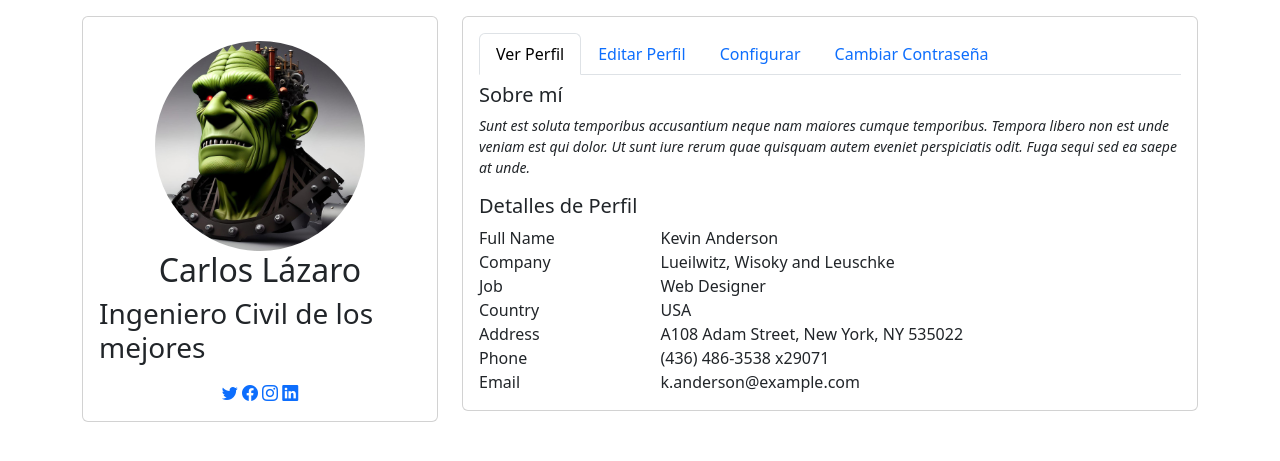
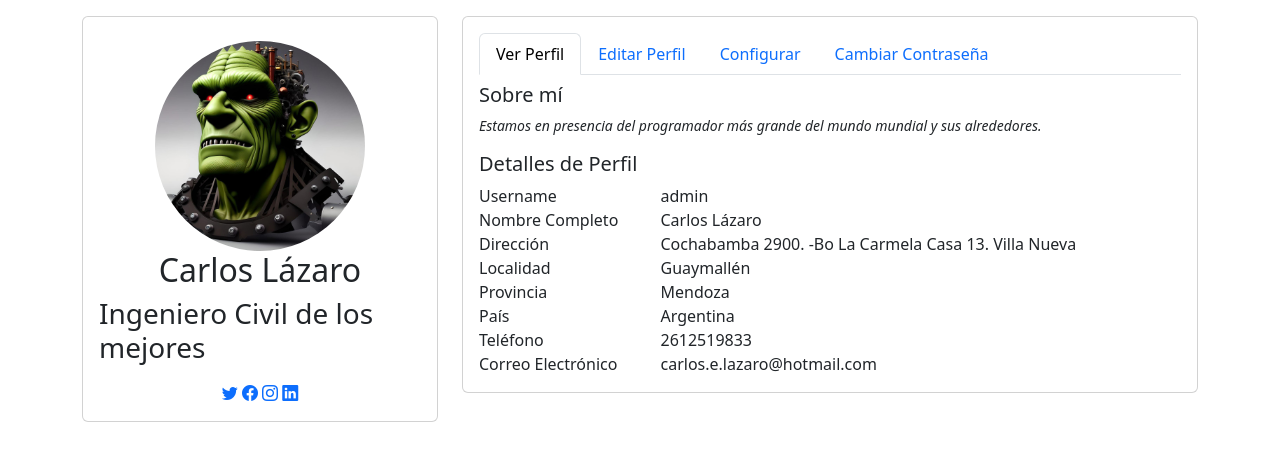
Before and after one commit to celazaro/ManejoUsuarios, a Django app: page /autorizados/perfil/ in a window 1280 px wide. Shown: the part 158-619 px from the top of the page. Run offline with Django 5.2, Linux system fonts and the light colour scheme; a user stored in the database is signed in.

Commit message:
Edición de Usuarios

```diff
--- a/templates/user/perfil.html
+++ b/templates/user/perfil.html
@@ -93,283 +93,238 @@
               >
                 <h5 class="card-title">Sobre mí</h5>
                 <p class="small fst-italic">
-                  Sunt est soluta temporibus accusantium neque nam maiores
-                  cumque temporibus. Tempora libero non est unde veniam est qui
-                  dolor. Ut sunt iure rerum quae quisquam autem eveniet
-                  perspiciatis odit. Fuga sequi sed ea saepe at unde.
+                  {{ user.bio }}
                 </p>
 
                 <h5 class="card-title">Detalles de Perfil</h5>
 
                 <div class="row">
-                  <div class="col-lg-3 col-md-4 label">Full Name</div>
-                  <div class="col-lg-9 col-md-8">Kevin Anderson</div>
+                  <div class="col-lg-3 col-md-4 label">Username</div>
+                  <div class="col-lg-9 col-md-8">{{ user.username }}</div>
                 </div>
 
                 <div class="row">
-                  <div class="col-lg-3 col-md-4 label">Company</div>
+                  <div class="col-lg-3 col-md-4 label">Nombre Completo</div>
+                  <div class="col-lg-9 col-md-8">{{ user.first_name }} {{ user.last_name }}</div>
+                </div>
+
+                <div class="row">
+                  <div class="col-lg-3 col-md-4 label">Dirección</div>
                   <div class="col-lg-9 col-md-8">
-                    Lueilwitz, Wisoky and Leuschke
+                    {{ user.direccion }}
                   </div>
                 </div>
 
                 <div class="row">
-                  <div class="col-lg-3 col-md-4 label">Job</div>
-                  <div class="col-lg-9 col-md-8">Web Designer</div>
+                  <div class="col-lg-3 col-md-4 label">Localidad</div>
+                  <div class="col-lg-9 col-md-8">{{ user.localidad }}</div>
                 </div>
 
                 <div class="row">
-                  <div class="col-lg-3 col-md-4 label">Country</div>
-                  <div class="col-lg-9 col-md-8">USA</div>
+                  <div class="col-lg-3 col-md-4 label">Provincia</div>
+                  <div class="col-lg-9 col-md-8">{{ user.provincia }}</div>
                 </div>
 
                 <div class="row">
-                  <div class="col-lg-3 col-md-4 label">Address</div>
+                  <div class="col-lg-3 col-md-4 label">País</div>
                   <div class="col-lg-9 col-md-8">
-                    A108 Adam Street, New York, NY 535022
+                    {{ user.pais }}
                   </div>
                 </div>
 
                 <div class="row">
-                  <div class="col-lg-3 col-md-4 label">Phone</div>
-                  <div class="col-lg-9 col-md-8">(436) 486-3538 x29071</div>
+                  <div class="col-lg-3 col-md-4 label">Teléfono</div>
+                  <div class="col-lg-9 col-md-8">{{ user.telefono }}</div>
                 </div>
 
                 <div class="row">
-                  <div class="col-lg-3 col-md-4 label">Email</div>
-                  <div class="col-lg-9 col-md-8">k.anderson@example.com</div>
+                  <div class="col-lg-3 col-md-4 label">Correo Electrónico</div>
+                  <div class="col-lg-9 col-md-8">{{ user.email }}</div>
                 </div>
               </div>
 
+              <!-- Profile Edit Form -->
+
               <div class="tab-pane fade profile-edit pt-3" id="profile-edit">
-                <!-- Profile Edit Form -->
-                <form>
+
+                <form method='post' enctype="multipart/form-data" >
+                  {% csrf_token %}
                   <div class="row mb-3">
                     <label
-                      for="profileImage"
+                      for="imagen"
                       class="col-md-4 col-lg-3 col-form-label"
-                      >Profile Image</label
+                      >Imagen Perfil</label
                     >
                     <div class="col-md-8 col-lg-9">
-                      <img src="assets/img/profile-img.jpg" alt="Profile" />
-                      <div class="pt-2">
-                        <a
-                          href="#"
-                          class="btn btn-primary btn-sm"
-                          title="Upload new profile image"
-                          ><i class="bi bi-upload"></i
-                        ></a>
-                        <a
-                          href="#"
-                          class="btn btn-danger btn-sm"
-                          title="Remove my profile image"
-                          ><i class="bi bi-trash"></i
-                        ></a>
-                      </div>
+                      <img src=" {{ user.imagen.url }} " alt=" {{ user.username }} " style="width: 60px;" />
+                      <input class="form-control" type="file" name="imagen" id="imagen">
                     </div>
                   </div>
 
                   <div class="row mb-3">
                     <label
-                      for="fullName"
+                      for="username"
                       class="col-md-4 col-lg-3 col-form-label"
-                      >Full Name</label
-                    >
+                      >Username</label>
                     <div class="col-md-8 col-lg-9">
                       <input
-                        name="fullName"
+                        name="username"
                         type="text"
                         class="form-control"
-                        id="fullName"
-                        value="Kevin Anderson"
+                        readonly
+                        value=" {{ user.username }} "
                       />
                     </div>
                   </div>
 
                   <div class="row mb-3">
-                    <label for="about" class="col-md-4 col-lg-3 col-form-label"
-                      >About</label
+                    <label
+                      for="first_name"
+                      class="col-md-4 col-lg-3 col-form-label"
+                      >Nombre</label>
+                    <div class="col-md-8 col-lg-9">
+                      <input
+                        name="first_name"
+                        type="text"
+                        class="form-control"
+                        value="{{ user.first_name }}"
+                      />
+                    </div>
+                  </div>
+
+                  <div class="row mb-3">
+                    <label
+                      for="last_name"
+                      class="col-md-4 col-lg-3 col-form-label"
+                      >Apellido</label>
+                    <div class="col-md-8 col-lg-9">
+                      <input
+                        name="last_name"
+                        type="text"
+                        class="form-control"
+                        value="{{ user.last_name }}"
+                      />
+                    </div>
+                  </div>
+
+                  <div class="row mb-3">
+                    <label for="bio" class="col-md-4 col-lg-3 col-form-label"
+                      >Sobre mi</label
                     >
                     <div class="col-md-8 col-lg-9">
                       <textarea
-                        name="about"
+                        name="bio"
                         class="form-control"
-                        id="about"
+                        id="bio"
                         style="height: 100px"
-                      >
-Sunt est soluta temporibus accusantium neque nam maiores cumque temporibus. Tempora libero non est unde veniam est qui dolor. Ut sunt iure rerum quae quisquam autem eveniet perspiciatis odit. Fuga sequi sed ea saepe at unde.</textarea
+                      >{{ user.bio }}</textarea
                       >
                     </div>
                   </div>
 
                   <div class="row mb-3">
                     <label
-                      for="company"
+                      for="ocupacion"
                       class="col-md-4 col-lg-3 col-form-label"
-                      >Company</label
+                      >Profesión</label
                     >
                     <div class="col-md-8 col-lg-9">
                       <input
-                        name="company"
+                        name="ocupacion"
                         type="text"
                         class="form-control"
-                        id="company"
-                        value="Lueilwitz, Wisoky and Leuschke"
+                        value="{{ user.ocupacion }}"
                       />
                     </div>
                   </div>
 
                   <div class="row mb-3">
-                    <label for="Job" class="col-md-4 col-lg-3 col-form-label"
-                      >Job</label
+                    <label for="direccion" class="col-md-4 col-lg-3 col-form-label"
+                      >Dirección</label>
+                    <div class="col-md-8 col-lg-9">
+                      <input
+                        name="direccion"
+                        type="text"
+                        class="form-control"
+                        value="{{ user.direccion }}"/>
+                    </div>
+                  </div>
+
+                  <div class="row mb-3">
+                    <label
+                      for="localidad"
+                      class="col-md-4 col-lg-3 col-form-label"
+                      >Localidad</label
                     >
                     <div class="col-md-8 col-lg-9">
                       <input
-                        name="job"
+                        name="localidad"
                         type="text"
                         class="form-control"
-                        id="Job"
-                        value="Web Designer"
+                        value=" {{ user.localidad}} "
                       />
                     </div>
                   </div>
 
                   <div class="row mb-3">
                     <label
-                      for="Country"
+                      for="provincia"
                       class="col-md-4 col-lg-3 col-form-label"
-                      >Country</label
+                      >Provincia</label
                     >
                     <div class="col-md-8 col-lg-9">
                       <input
-                        name="country"
+                        name="provincia"
                         type="text"
                         class="form-control"
-                        id="Country"
-                        value="USA"
+                        value="{{ user.provincia }}"
+                      />
+                    </div>
+                  </div>
+                  <div class="row mb-3">
+                    <label for="pais" class="col-md-4 col-lg-3 col-form-label"
+                      >País</label>
+                    <div class="col-md-8 col-lg-9">
+                      <input
+                        name="pais"
+                        type="text"
+                        class="form-control"
+                        value="{{ user.pais }}"/>
+                    </div>
+                  </div>
+
+                  <div class="row mb-3">
+                    <label for="telefono" class="col-md-4 col-lg-3 col-form-label"
+                      >Teléfono</label
+                    >
+                    <div class="col-md-8 col-lg-9">
+                      <input
+                        name="telefono"
+                        type="text"
+                        class="form-control"
+                        value=" {{ user.telefono }} "
                       />
                     </div>
                   </div>
 
                   <div class="row mb-3">
-                    <label
-                      for="Address"
-                      class="col-md-4 col-lg-3 col-form-label"
-                      >Address</label
-                    >
-                    <div class="col-md-8 col-lg-9">
-                      <input
-                        name="address"
-                        type="text"
-                        class="form-control"
-                        id="Address"
-                        value="A108 Adam Street, New York, NY 535022"
-                      />
-                    </div>
-                  </div>
-
-                  <div class="row mb-3">
-                    <label for="Phone" class="col-md-4 col-lg-3 col-form-label"
-                      >Phone</label
-                    >
-                    <div class="col-md-8 col-lg-9">
-                      <input
-                        name="phone"
-                        type="text"
-                        class="form-control"
-                        id="Phone"
-                        value="(436) 486-3538 x29071"
-                      />
-                    </div>
-                  </div>
-
-                  <div class="row mb-3">
-                    <label for="Email" class="col-md-4 col-lg-3 col-form-label"
-                      >Email</label
+                    <label for="email" class="col-md-4 col-lg-3 col-form-label"
+                      >Correo Electrónico</label
                     >
                     <div class="col-md-8 col-lg-9">
                       <input
                         name="email"
                         type="email"
                         class="form-control"
-                        id="Email"
-                        value="k.anderson@example.com"
-                      />
-                    </div>
-                  </div>
-
-                  <div class="row mb-3">
-                    <label
-                      for="Twitter"
-                      class="col-md-4 col-lg-3 col-form-label"
-                      >Twitter Profile</label
-                    >
-                    <div class="col-md-8 col-lg-9">
-                      <input
-                        name="twitter"
-                        type="text"
-                        class="form-control"
-                        id="Twitter"
-                        value="https://twitter.com/#"
-                      />
-                    </div>
-                  </div>
-
-                  <div class="row mb-3">
-                    <label
-                      for="Facebook"
-                      class="col-md-4 col-lg-3 col-form-label"
-                      >Facebook Profile</label
-                    >
-                    <div class="col-md-8 col-lg-9">
-                      <input
-                        name="facebook"
-                        type="text"
-                        class="form-control"
-                        id="Facebook"
-                        value="https://facebook.com/#"
-                      />
-                    </div>
-                  </div>
-
-                  <div class="row mb-3">
-                    <label
-                      for="Instagram"
-                      class="col-md-4 col-lg-3 col-form-label"
-                      >Instagram Profile</label
-                    >
-                    <div class="col-md-8 col-lg-9">
-                      <input
-                        name="instagram"
-                        type="text"
-                        class="form-control"
-                        id="Instagram"
-                        value="https://instagram.com/#"
-                      />
-                    </div>
-                  </div>
-
-                  <div class="row mb-3">
-                    <label
-                      for="Linkedin"
-                      class="col-md-4 col-lg-3 col-form-label"
-                      >Linkedin Profile</label
-                    >
-                    <div class="col-md-8 col-lg-9">
-                      <input
-                        name="linkedin"
-                        type="text"
-                        class="form-control"
-                        id="Linkedin"
-                        value="https://linkedin.com/#"
+                        value="{{ user.email }}"
+                        readonly
                       />
                     </div>
                   </div>
 
                   <div class="text-center">
-                    <button type="submit" class="btn btn-primary">
-                      Save Changes
-                    </button>
+                    <button type="submit" class="btn btn-sm btn-primary">Guardar Cambios</button>
+
                   </div>
                 </form>
                 <!-- End Profile Edit Form -->
--- a/user/forms.py
+++ b/user/forms.py
@@ -10,3 +10,9 @@ class FormularioRegistracion(UserCreationForm):
         class Meta:
              model = User
              fields = ['username', 'first_name', 'last_name', 'email', 'password1', 'password2' ]
+
+class UserForm(forms.ModelForm):
+
+    class Meta:
+        model = User
+        fields = [ 'username', 'imagen', 'first_name', 'last_name', 'ocupacion', 'direccion', 'localidad',  'provincia', 'pais', 'telefono', 'bio', 'email' ]
--- a/user/urls.py
+++ b/user/urls.py
@@ -1,13 +1,12 @@
 from django.urls import path
-from user.views import registrar, perfil
-
+from user.views import registrar, PerfilView
 
 
 urlpatterns = [
 
 
     path('registrar/', registrar, name='registrar'),
-    path('autorizados/perfil/', perfil, name='perfil'),
+    path('autorizados/perfil/', PerfilView.as_view(), name='perfil'),
 
 
 ]
--- a/user/views.py
+++ b/user/views.py
@@ -1,6 +1,7 @@
 from django.shortcuts import render, redirect
 from django.contrib.auth import login, authenticate
-from user.forms import FormularioRegistracion
+from user.forms import FormularioRegistracion, UserForm
+from django.views.generic import TemplateView
 
 # Create your views here.
 
@@ -26,5 +27,28 @@ def registrar (request):
     return render(request, 'user/registrar.html', {'form':form})
 
 
-def perfil (request):
-    return render (request, 'user/perfil.html')
+# PAGINA DE PERFIL
+class PerfilView(TemplateView):
+    template_name = 'user/perfil.html'
+
+    def get_context_data(self, **kwargs):
+        context = super().get_context_data(**kwargs)
+        user = self.request.user
+        context['user_form'] = UserForm(instance=user)
+
+        return context
+
+    def post(self, request, *args, **kwargs):
+        user = self.request.user
+        user_form = UserForm(request.POST, request.FILES, instance=user)
+
+        if  user_form.is_valid():
+            user_form.save()
+            # Redireccionar a la pagina de perfil (con datos actualizados)
+            return redirect('perfil')
+
+        # Si alguno de los datos no es valido
+        context = self.get_context_data()
+        context['user_form'] = user_form
+
+        return render(request, 'user/perfil.html', context)
```
Also changed, not shown: db.sqlite3, media/users/Carlos.PNG (added), media/users/Irupe.PNG (added), media/users/Irupe_FP8pKCE.PNG (added), media/users/Irupe_VFDIOCM.PNG (added), media/users/Sandra_apNsJg3.PNG (added), media/users/admin.jpeg (added), media/users/admin_ZwNXCxq.jpeg (added), media/users/customer-1.jpg (added).
